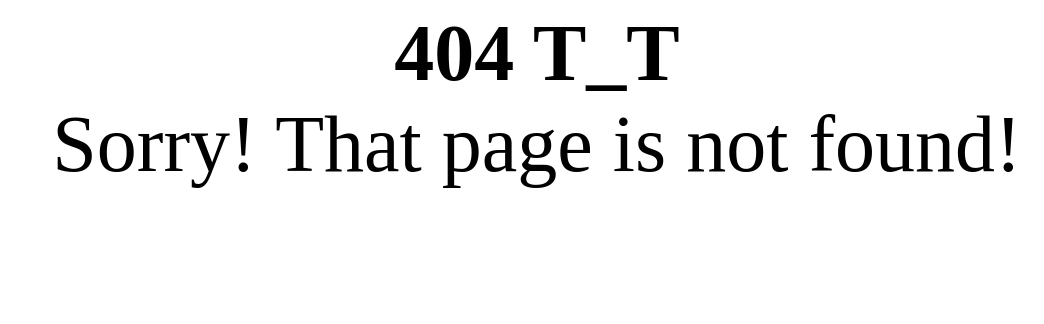
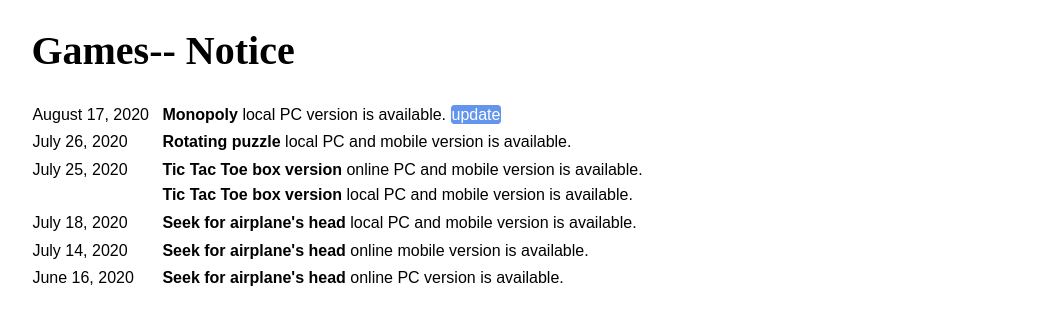
Before and after one commit to Amber-Song/Game, a Vue app in the folder frontend/: page /Game/notice in a window 1280 px wide. Before the commit this address had no page. Shown: the top 324 px of the page, without its empty margins (103-1147 px from the left). Built offline with nearby package versions, Linux system fonts and the light colour scheme; a web font is replaced by a local one.

Commit message:
Update notice

```diff
--- a/frontend/src/router/index.js
+++ b/frontend/src/router/index.js
@@ -1,6 +1,7 @@
 import Vue from "vue";
 import VueRouter from "vue-router";
 import Home from "../views/Home.vue";
+import Notice from "../views/Notice.vue";
 import FindAirplaneIntro from "../views/FindAirplaneIntro.vue";
 import FindAirplaneGame from "../views/FindAirplaneGame.vue";
 import FindAirplaneLocal from "../views/FindAirplaneLocal.vue";
@@ -22,6 +23,11 @@
     name: "Home",
     component: Home,
     alias: "/index.html"
+  },
+  {
+    path: "/Game/notice",
+    name: "Notice",
+    component: Notice
   },
   // {
   //   path: "/about",
--- a/frontend/src/views/Home.vue
+++ b/frontend/src/views/Home.vue
@@ -6,6 +6,9 @@
       send the URL which including room number to the other player to invite the other player to enter the room.
       <br>While the other player enters the URL, he/she will automatically enter the room.
       <br>* If you want to play on the same device, choose to play locally.
+      <br>
+      <br>*
+      <router-link :to="{name: 'Notice'}" class="link__none-style">Notice</router-link>
     </div>
     <ul>
       <li>
--- /dev/null
+++ b/frontend/src/views/Notice.vue
@@ -0,0 +1,74 @@
+<template>
+  <div class="introduction-page">
+    <h1>
+      <router-link :to="{name: 'Home'}" class="link__none-style">Games</router-link>-- Notice
+    </h1>
+
+    <table>
+      <tr>
+        <td>August 17, 2020</td>
+        <td>
+          <strong>Monopoly</strong> local PC version is available.
+          <span class="update">update</span>
+        </td>
+      </tr>
+
+      <tr>
+        <td>July 26, 2020</td>
+        <td>
+          <strong>Rotating puzzle</strong> local PC and mobile version is available.
+        </td>
+      </tr>
+
+      <tr>
+        <td>July 25, 2020</td>
+        <td>
+          <strong>Tic Tac Toe box version</strong> online PC and mobile version is available.
+          <br>
+          <strong>Tic Tac Toe box version</strong> local PC and mobile version is available.
+        </td>
+      </tr>
+
+      <tr>
+        <td>July 18, 2020</td>
+        <td>
+          <strong>Seek for airplane's head</strong> local PC and mobile version is available.
+        </td>
+      </tr>
+
+      <tr>
+        <td>July 14, 2020</td>
+        <td>
+          <strong>Seek for airplane's head</strong> online mobile version is available.
+        </td>
+      </tr>
+
+      <tr>
+        <td>June 16, 2020</td>
+        <td>
+          <strong>Seek for airplane's head</strong> online PC version is available.
+        </td>
+      </tr>
+    </table>
+  </div>
+</template>
+
+<style scoped>
+table {
+  margin-left: 0px;
+  line-height: 160%;
+}
+tr {
+  margin-top: 20px;
+  vertical-align: top;
+}
+td:first-child {
+  width: 130px;
+}
+.update {
+  background-color: cornflowerblue;
+  border: 1px solid cornflowerblue;
+  border-radius: 4px;
+  color: white;
+}
+</style>
```
